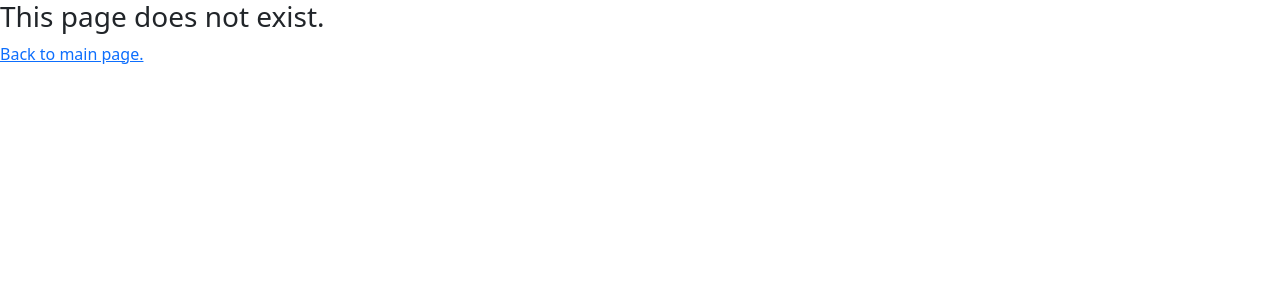
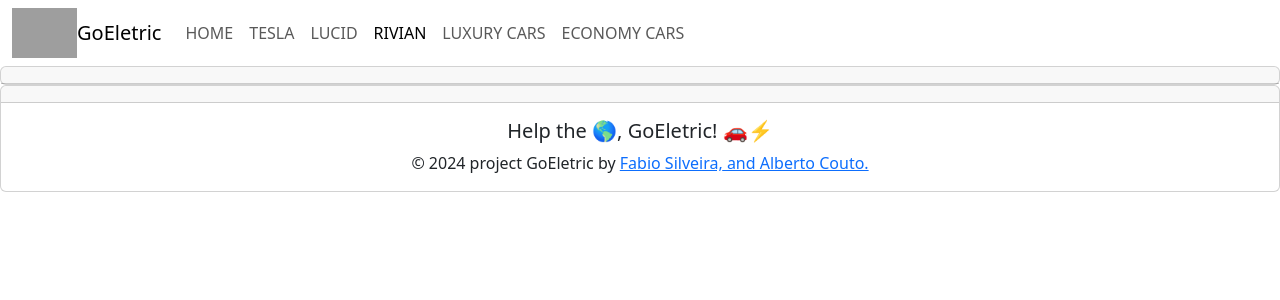
Before and after one commit to fabioesilveira/react-electric-cars, a React (Vite) app: page /rivian in a window 1280 px wide. Shown: the top 300 px of the page. Built offline with nearby package versions, Linux system fonts and the light colour scheme; grey boxes are pictures that could not be loaded.

Commit message:
createdRivianPage

```diff
--- a/src/App.jsx
+++ b/src/App.jsx
@@ -4,6 +4,7 @@ import MainPage from './pages/MainPage'
 import Tesla from './pages/Tesla'
 import NotFound from './pages/NotFound'
 import Lucid from './pages/Lucid'
+import Rivian from './pages/Rivian'
 
 
 
@@ -15,6 +16,7 @@ function App() {
         <Route index element={<MainPage />}/>
         <Route path="/tesla" element={<Tesla />}/>
         <Route path="/lucid" element={<Lucid />}/>
+        <Route path="/rivian" element={<Rivian />}/>
         <Route path="/*" element={<NotFound />}/>
       </Routes>
 
--- a/src/components/Navbar.jsx
+++ b/src/components/Navbar.jsx
@@ -18,7 +18,7 @@ function NavBar() {
               <Nav.Link as={NavLink} to="/">HOME</Nav.Link>
               <Nav.Link as={NavLink} to="/tesla">TESLA</Nav.Link>
               <Nav.Link as={NavLink} to="/lucid">LUCID</Nav.Link>
-              <Nav.Link href="#pricing">RIVIAN</Nav.Link>
+              <Nav.Link as={NavLink} to="/rivian"> RIVIAN</Nav.Link>
               <Nav.Link href="#pricing">LUXURY CARS</Nav.Link>
               <Nav.Link href="#pricing">ECONOMY CARS</Nav.Link>
             </Nav>
--- /dev/null
+++ b/src/pages/Rivian.jsx
@@ -0,0 +1,17 @@
+import { Container } from "react-bootstrap";
+import NavBar from "../components/Navbar";
+import Footer from "../components/Footer";
+
+function Rivian() {
+    return (
+        <div>
+            <NavBar />
+            <Container>
+
+            </Container>
+            <Footer />
+        </div>
+    )
+}
+
+export default Rivian;
```
